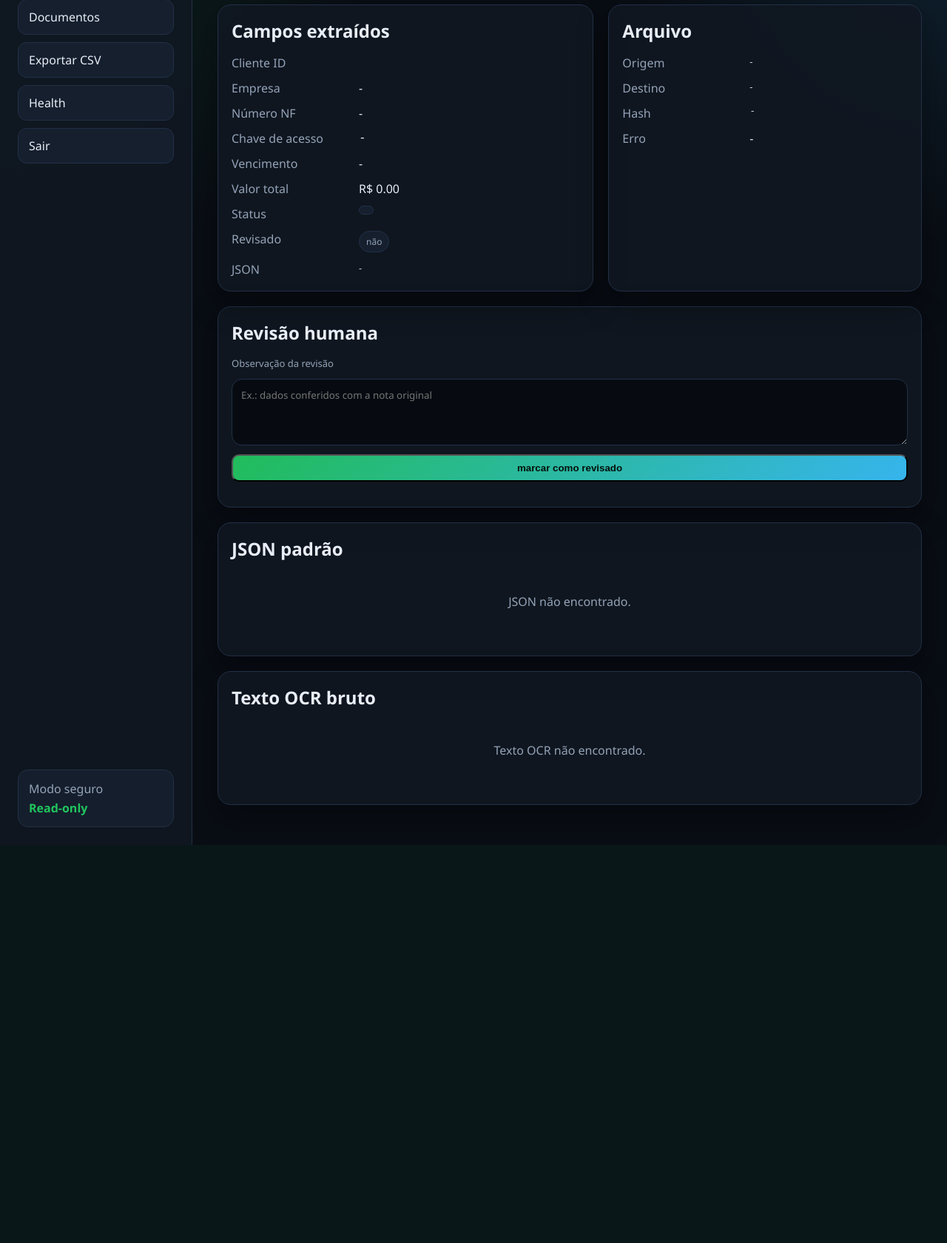
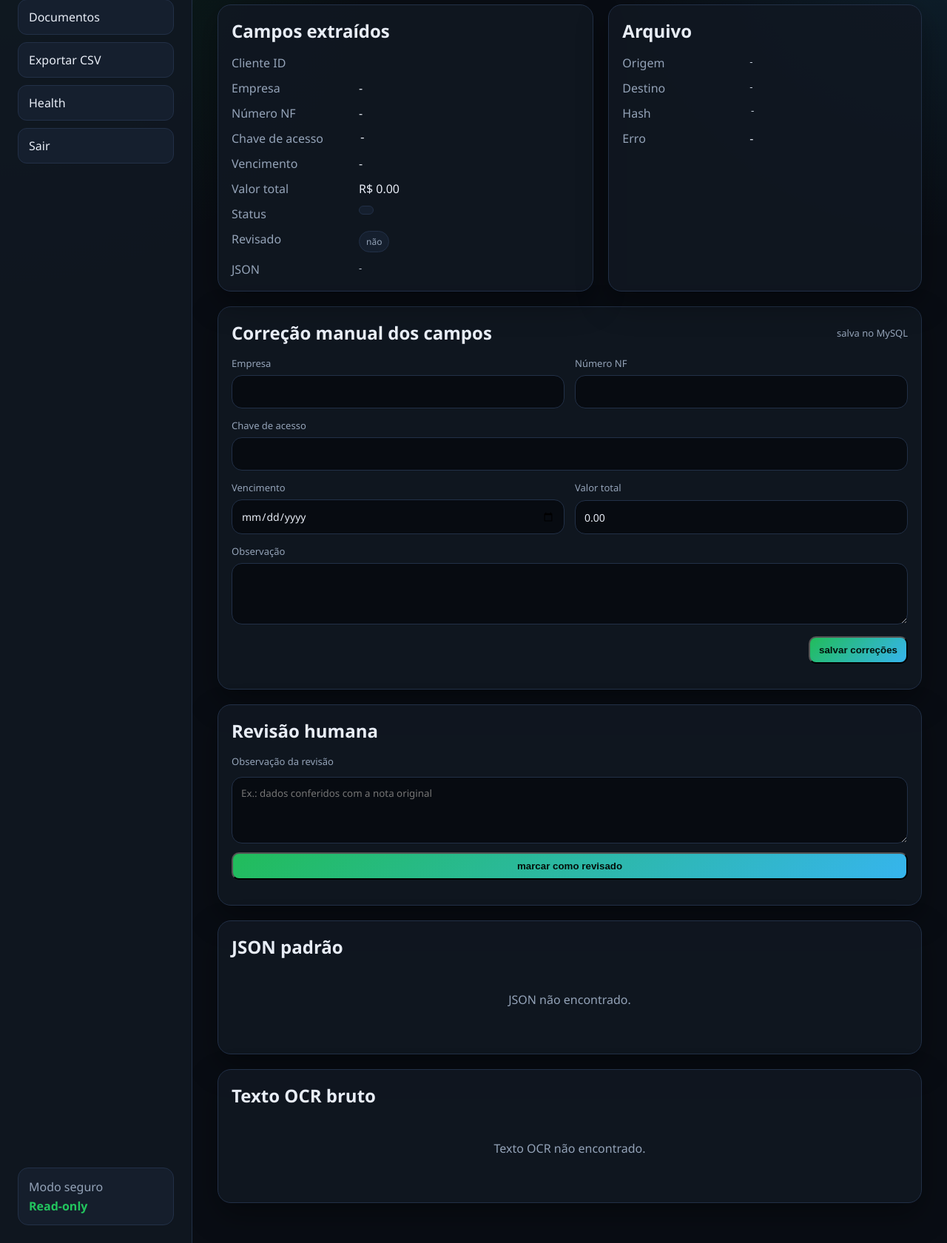
Before and after one commit to gpavi1/OCR-LEITOR, a Flask app: template web/templates/documento_detalhe.html in a window 1280 px wide. Shown: the part 121-1801 px from the top of the page at 74% size. Before the commit the page ends 1263 px from the top, so only its background shows below. Run offline with Flask 3, Linux system fonts and the light colour scheme; the template is opened without the code that fills it, so the values that code supplies are empty; the visitor is signed in with stand-in values (Sample User, id 1).

Commit message:
feat: adiciona edicao manual de campos no painel OCR

```diff
--- a/web/app.py
+++ b/web/app.py
@@ -5,6 +5,7 @@ import hmac
 import csv
 import sys
 from io import StringIO
+from decimal import Decimal, InvalidOperation
 
 from flask import Flask, render_template, abort, redirect, url_for, request, session, Response
 
@@ -26,6 +27,34 @@ def _web_credentials():
         os.getenv("WEB_USERNAME", "admin"),
         os.getenv("WEB_PASSWORD", "admin")
     )
+
+
+
+def _valor_decimal_br(valor):
+    if valor is None:
+        return None
+
+    texto_valor = str(valor).strip()
+    if not texto_valor:
+        return None
+
+    texto_valor = texto_valor.replace("R$", "").replace(" ", "")
+
+    if "," in texto_valor:
+        texto_valor = texto_valor.replace(".", "").replace(",", ".")
+
+    try:
+        return Decimal(texto_valor)
+    except InvalidOperation:
+        return None
+
+
+def _texto_ou_none(valor):
+    if valor is None:
+        return None
+
+    valor = str(valor).strip()
+    return valor or None
 
 
 @app.before_request
@@ -235,6 +264,52 @@ def documento_detalhe(documento_id):
 
 
 
+
+@app.route("/documentos/<int:documento_id>/editar", methods=["POST"])
+def editar_documento(documento_id):
+    documento = fetch_one("""
+        SELECT id
+        FROM documentos
+        WHERE id = %s
+    """, (documento_id,))
+
+    if not documento:
+        abort(404)
+
+    empresa = _texto_ou_none(request.form.get("empresa"))
+    numero_nf = _texto_ou_none(request.form.get("numero_nf"))
+    chave_acesso = _texto_ou_none(request.form.get("chave_acesso"))
+    vencimento = _texto_ou_none(request.form.get("vencimento"))
+    valor_total = _valor_decimal_br(request.form.get("valor_total"))
+    observacao_revisao = _texto_ou_none(request.form.get("observacao_revisao"))
+
+    execute("""
+        UPDATE documentos
+        SET
+            empresa = %s,
+            numero_nf = %s,
+            chave_acesso = %s,
+            vencimento = %s,
+            valor_total = %s,
+            observacao_revisao = %s,
+            status = CASE
+                WHEN revisado = TRUE THEN status
+                ELSE 'pendente_revisao'
+            END
+        WHERE id = %s
+    """, (
+        empresa,
+        numero_nf,
+        chave_acesso,
+        vencimento,
+        valor_total,
+        observacao_revisao,
+        documento_id
+    ))
+
+    return redirect(url_for("documento_detalhe", documento_id=documento_id))
+
+
 @app.route("/documentos/<int:documento_id>/revisar", methods=["POST"])
 def revisar_documento(documento_id):
     documento = fetch_one("""
--- a/web/static/style.css
+++ b/web/static/style.css
@@ -431,3 +431,58 @@ pre {
     color: #fca5a5;
     background: rgba(239, 68, 68, 0.08);
 }
+
+
+.edit-form {
+    display: grid;
+    gap: 16px;
+}
+
+.form-grid {
+    display: grid;
+    grid-template-columns: repeat(2, minmax(220px, 1fr));
+    gap: 14px;
+}
+
+.form-field {
+    display: grid;
+    gap: 7px;
+}
+
+.form-field.full {
+    grid-column: 1 / -1;
+}
+
+.form-field label {
+    color: var(--muted);
+    font-size: 13px;
+}
+
+.form-field input,
+.form-field textarea {
+    width: 100%;
+    border-radius: 14px;
+    border: 1px solid var(--border);
+    background: #070b11;
+    color: var(--text);
+    padding: 12px;
+    font-family: Segoe UI, Arial, sans-serif;
+    font-size: 14px;
+}
+
+.form-field input:focus,
+.form-field textarea:focus {
+    outline: none;
+    border-color: var(--accent);
+}
+
+.form-actions {
+    display: flex;
+    justify-content: flex-end;
+}
+
+@media (max-width: 760px) {
+    .form-grid {
+        grid-template-columns: 1fr;
+    }
+}
--- a/web/templates/documento_detalhe.html
+++ b/web/templates/documento_detalhe.html
@@ -81,6 +81,54 @@
 </section>
 
 
+
+<section class="panel">
+    <div class="panel-title">
+        <h2>Correção manual dos campos</h2>
+        <span>salva no MySQL</span>
+    </div>
+
+    <form method="post" action="/documentos/{{ documento.id }}/editar" class="edit-form">
+        <div class="form-grid">
+            <div class="form-field">
+                <label for="empresa">Empresa</label>
+                <input id="empresa" name="empresa" type="text" value="{{ documento.empresa or '' }}">
+            </div>
+
+            <div class="form-field">
+                <label for="numero_nf">Número NF</label>
+                <input id="numero_nf" name="numero_nf" type="text" value="{{ documento.numero_nf or '' }}">
+            </div>
+
+            <div class="form-field full">
+                <label for="chave_acesso">Chave de acesso</label>
+                <input id="chave_acesso" name="chave_acesso" type="text" value="{{ documento.chave_acesso or '' }}">
+            </div>
+
+            <div class="form-field">
+                <label for="vencimento">Vencimento</label>
+                <input id="vencimento" name="vencimento" type="date" value="{{ documento.vencimento or '' }}">
+            </div>
+
+            <div class="form-field">
+                <label for="valor_total">Valor total</label>
+                <input id="valor_total" name="valor_total" type="text"
+                       value="{% if documento.valor_total is not none %}{{ '%.2f'|format(documento.valor_total) }}{% endif %}"
+                       placeholder="Ex.: 1025,22">
+            </div>
+
+            <div class="form-field full">
+                <label for="observacao_revisao">Observação</label>
+                <textarea id="observacao_revisao" name="observacao_revisao" rows="3">{{ documento.observacao_revisao or '' }}</textarea>
+            </div>
+        </div>
+
+        <div class="form-actions">
+            <button class="btn" type="submit">salvar correções</button>
+        </div>
+    </form>
+</section>
+
 <section class="panel">
     <div class="panel-title">
         <h2>Revisão humana</h2>
```
